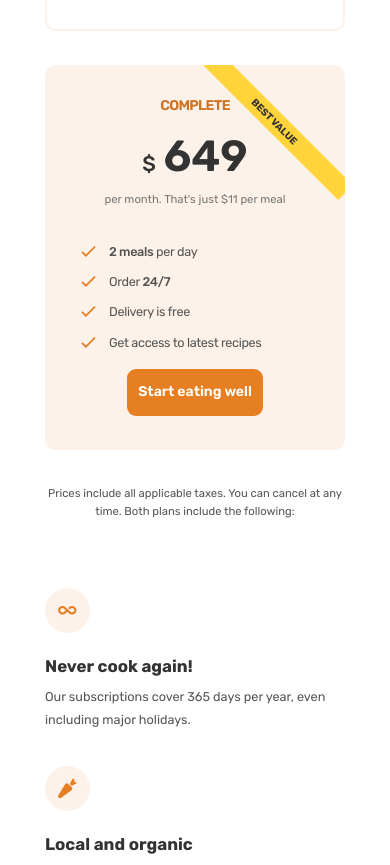
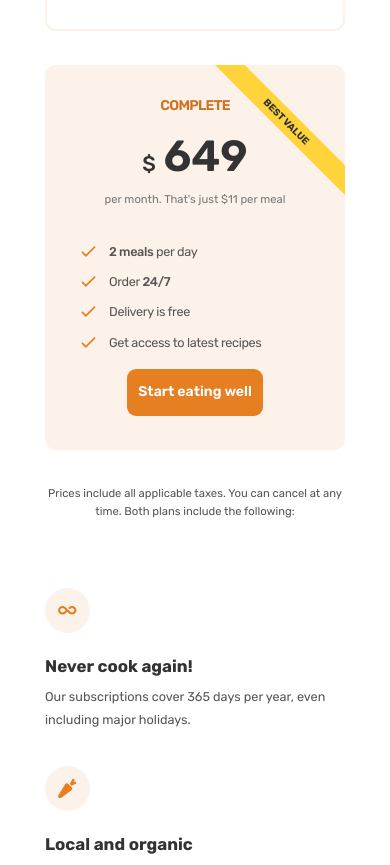
Before and after one commit to SalvadorUrsua/omnifood-practice-website, a plain HTML site: page index.html in a window 390 px wide. Shown: the part 5594-6459 px from the top of the page. Drawn offline with nearby package versions, Linux system fonts and the light colour scheme.

Commit message:
Add files via upload

```diff
--- a/css/queries.css
+++ b/css/queries.css
@@ -402,6 +402,14 @@
   }
 }
 
+/* 6 / 16 =  */
+/* 587 / 16 = 26 */
+@media (max-width: 26em) {
+  .pricing-plan--complete::after {
+    top: 12%;
+    right: -14%;
+  }
+}
 /* SPACING SYSTEM (px)
 2 / 4 / 8 / 12 / 16 / 24 / 32 / 48 / 64 / 80 / 96 / 128
 FONT SIZE SYST8EM (px)
```
